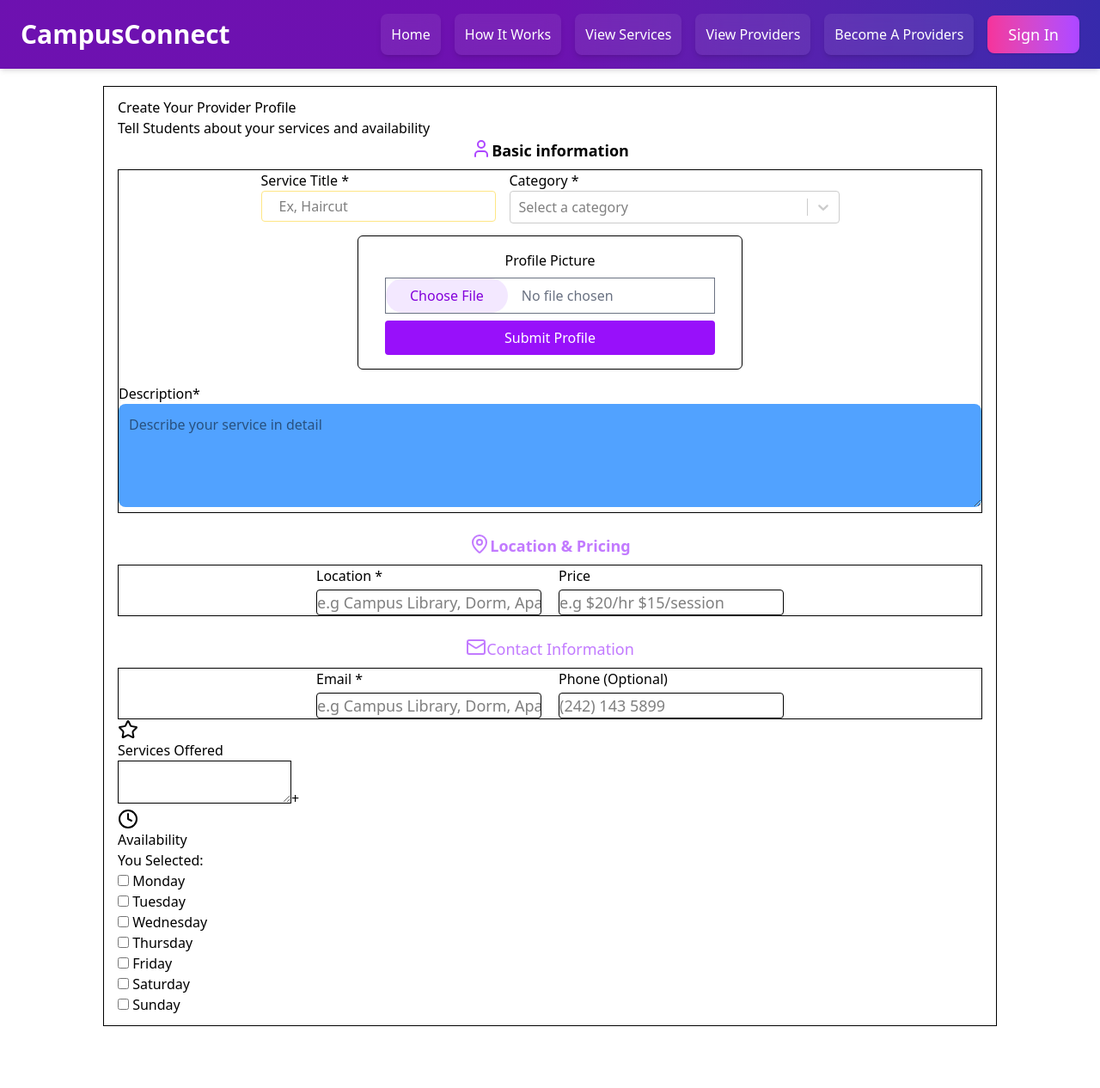
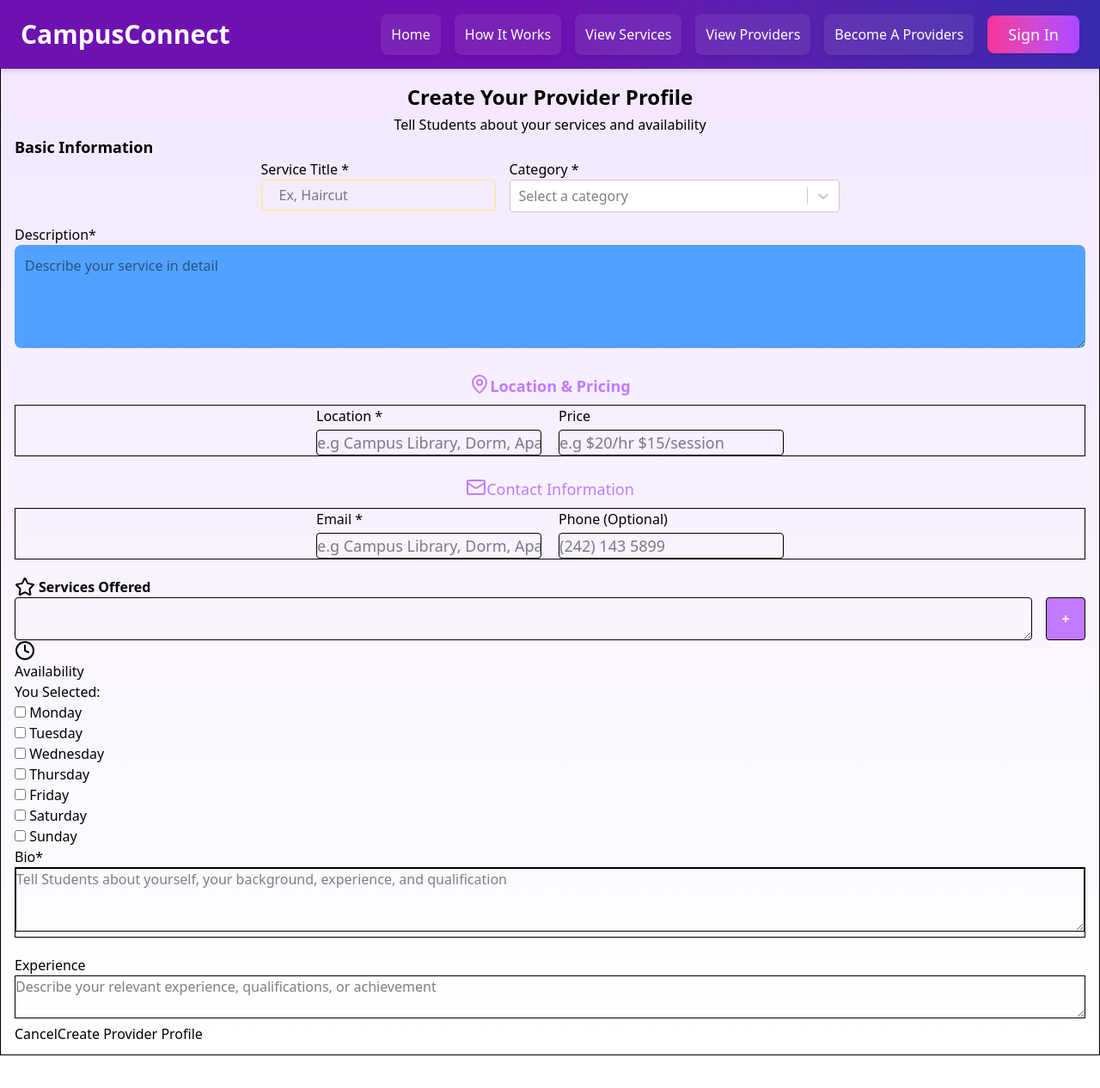
Before and after one commit to Chinomso-Augustine/Chino-Work, a React (Vite) app in the folder Projects/campusconnect/: page /ProvidersForm in a window 1280 px wide. Shown: the top 1266 px of the page at 86% size. After the commit the page ends 1228 px from the top, so only its background shows below. Built offline with nearby package versions, Linux system fonts and the light colour scheme.

Commit message:
Form almost done

```diff
--- a/Projects/campusconnect/src/components/Providers/ProvidersForm.jsx
+++ b/Projects/campusconnect/src/components/Providers/ProvidersForm.jsx
@@ -20,92 +20,129 @@ const days = [
     { id: 5, value: "Friday" },
     { id: 6, value: "Saturday" },
     { id: 7, value: "Sunday" },
+]
 
-]
 const ProvidersForm = () => {
 
-    const userOptions = category.map(list => ({
-        value: list,
-        label: list
-    }));
-    {/**For storing checked itmes  */ }
-    const [checklist, setCheckList] = useState([]);
+    const userOptions = category.map(list => ({ value: list, label: list }));
 
+    {/**Form state  to track state of inputs*/}
+    const [formData, setFormData] = useState({
+        serviceTitle: "",
+        category: "",
+        description: "",
+        location: "",
+        price: "",
+        email: "",
+        phone: "",
+        bio: "",
+        experience: "",
+
+    })
+
+    const [checklist, setCheckList] = useState([]); //monitoring user availability
+    const [text, setText] = useState(""); //capture service offered from input textarea
+    const [offers, setOffers] = useState([]) //for storing offers
+
+    {/**Input handler to update inputs in formData dynamically*/}
+    const handleInputChange = (e) =>{
+        const {name, value} = e.target;
+        setFormData({...formData, [name]: value }) //updates key in formData
+    }
+
+    {/**Returning object for category instead of input */}
+    const handleCategoryChange = (selectedOption)=> {
+        setFormData({...formData, category:selectedOption.value});
+    };
+
+    {/** Handles checking and unchecking availability */ }
     const handleSelect = (event) => {
-        const value = event.target.value;
-        const isChecked = event.target.checked;
-
+        const value = event.target.value; //capture typed value
+        const isChecked = event.target.checked; //Used for monitoring check
         if (isChecked) {
-            {/**Add check item into checklist */ }
+            /**Add check item into checklist */
             setCheckList([...checklist, value]);
         }
         else {
             //remove unchecked item from the list
-            const filterList = checklist.filter((daysSelected) => daysSelected !== value)
-            setCheckList(filterList);
+            setCheckList(checklist.filter((daysSelected) => daysSelected !== value));
         }
     }
 
+    {/**Handling add service  */ }
+    const handleService = (e) => {
+        e.preventDefault();
+        //If text is not empty, add the texts to offers and clear textarea
+        if (text.trim() !== "") {
+            setOffers([...offers, text]) //add to offers
+            setText(""); //clear text area
+        }
+    }
+
+    {/**Form submission */}
+const handleSubmit = (e)=>{
+    e.preventDefault();
+    console.log(({...formData, offers, availability: checklist}));
+}
+    return (
+        <div className="bg-gradient-to-b from-purple-100 to-white py-3 px-4 mt-18 border w-full">
 
 
-    return (
-        <div className="py-3 px-4 m-30 mt-25 border">
+            <form className="gap-10 justify-center" onSubmit={handleSubmit}>
+                <HeaderInfo />
+                <BasicInfo userOptions={userOptions} />
+                <LocationPricing />
+                <ContactInfo />
+                <ServiceOffered text={text} setText={setText} offers={offers} handleService={handleService} />
+                <Availability days={days} checklist={checklist} handleSelect={handleSelect} />
+                <AboutYou />
+                <CreateAccountBtn />
+            </form>
+        </div>
+    )
+}
+
+export default ProvidersForm;
+
+
+const HeaderInfo = () => (
     <div>
-                <h1> Create Your Provider Profile</h1>
-                <p> Tell Students about your services and availability</p>
+         <h2 className="text-lg  md:text-2xl text-center font-bold mt-3"> Create Your Provider Profile </h2>
+        <p className='text-center mt-1'> Tell Students about your services and availability</p>
+
     </div>
+)
 
-            {/**form info */}
+{/**Basic Info function  */ }
+const BasicInfo = ({ userOptions }) => (
     <div>
-                <div className="flex justify-center mb-2">
-                    <User className="text-purple-500 " />
-                    <h2 className='text-lg font-semibold'> Basic information </h2>
+        <h2 className="text-lg font-semibold">Basic Information</h2>
+        <div className="flex gap-4 justify-center">
+            <div>
+                <p>Service Title *</p>
+                <input
+                    name="serviceTitle"
+
+                    placeholder="Ex, Haircut"
+                    className="bg-grey-300 border rounded border-amber-200 h-9 px-5 w-full text-black mb-4"
+                />
             </div>
-
-                <form className="gap-10 justify-center">
-
-                    {/*Basic Info */}
-
-                    <div className='border'>
-                        <div className='flex gap-4 justify-center'>
             <div>
-                                <p>Service Title *  </p>
-                                <input name="serviceTitle"
-                                    placeholder="Ex, Haircut"
-                                    className="bg-grey-300 border rounded border-amber-200 h-9 px-5 w-full text-black mb-4" />
-                            </div>
-
-                            <div>
-                                <h2> Category * </h2>
-                                <Select options={userOptions}
-                                    placeholder="Select a category"
-                                    required
-                                    className='min-w-sm' />
-                            </div>
-                        </div>
-
-                        <div className="mb-4 flex flex-col items-center justify-center border p-4 rounded-md w-full max-w-md mx-auto">
-                            <label className="mb-2 font-medium text-center ">Profile Picture</label>
-                            <input type="file"
-                                className=" w-sm text-md border text-gray-500 file:mr-4 file:py-2 file:px-7 file:rounded-full file:border-0 file:bg-purple-100 file:text-purple-700 hover:file:bg-purple-200" />
-                            <button
-                                type='submit'
-                                className='w-sm mt-2 bg-purple-600 text-white px-3 py-2 rounded hover:bg-purple-700 cursor-pointer'>Submit Profile
-                            </button>
-                        </div>
-
-                        <div>
-                            <p> Description*</p>
-                            <textarea
-                                rows={4}
-                                required
-                                placeholder='Describe your service in detail '
-                                className='bg-blue-400 p-3 rounded-lg w-full md:flex-1'></textarea>
+                <h2>Category *</h2>
+                <Select options={userOptions} placeholder="Select a category" required className="min-w-sm" />
             </div>
 
         </div>
+        <div className='w-full rounded-2xl'>
+            <p>Description*</p>
+            <textarea rows={4} required placeholder="Describe your service in detail" className="bg-blue-400 p-3 rounded-lg w-full" />
+        </div>
+    </div>
+);
 
-                    {/**Location and pricing */}
+{/**Location and pricing  */ }
+const LocationPricing = () => (
+    <div>
         <div className='flex mt-6 mb-2 text-lg text-purple-400 justify-center'>
             <MapPin />
             <h2 className='font-semibold '> Location & Pricing</h2>
@@ -123,8 +160,12 @@ const ProvidersForm = () => {
 
             </div>
         </div>
+    </div>
+)
 
-                    {/**Contact */}
+{/**Contact Info */ }
+const ContactInfo = () => (
+    <div>
         <div className='flex mt-6 mb-2 text-lg text-purple-400 justify-center'>
             <Mail />
             <h2> Contact Information</h2>
@@ -144,14 +185,41 @@ const ProvidersForm = () => {
                 </div>
             </div>
         </div>
+    </div>
+)
 
+{/**Service Offered */ }
+const ServiceOffered = ({ text, setText, offers, handleService }) => (
     <div>
+        <div className='flex mt-5 gap-1'>
             <Star />
-                        <p>Services Offered</p>
-                        <textarea rows={2} className='border'></textarea>
-                        <button className=''>+</button>
+            <p className='font-semibold '>Services Offered</p>
         </div>
+        <div className='flex gap-4'>
+            <textarea
+                rows={2}
+                className='border w-full rounded-sm'
+                value={text}
+                onChange={(e) => setText(e.target.value)}
+            />
 
+            <button
+                type='button'
+                className='w-12 border rounded-sm bg-purple-400 cursor-pointer'
+                onClick={handleService}
+            >
+                <p className='font-semibold text-white'> +</p>
+            </button>
+        </div>
+        {/**Displaying text */}
+        {offers.map((service, index) => (
+            <p> {service}</p>
+        ))}
+    </div>
+)
+
+{/**Availability */ }
+const Availability = ({ days, checklist, handleSelect }) => (
     <div>
         <Clock />
         <p>Availability</p>
@@ -179,12 +247,36 @@ const ProvidersForm = () => {
             </div>
         ))}
     </div>
-                </form>
-            </div >
+)
 
-        </div >
+{/**About you function */ }
+const AboutYou = () => (
+    <div>
+        <p>Bio* </p>
+        <div className='border' >
+            <textarea
+                rows={3}
+                placeholder="Tell Students about yourself, your background, experience, and qualification"
+                className='border w-full'
+            />
+        </div>
 
+        <div className='mt-5'>
+            <p> Experience</p>
+            <textarea
+                rows={2}
+                className='border w-full'
+                placeholder='Describe your relevant experience, qualifications, or achievement'
+            />
+
+        </div>
+    </div>
 )
-}
 
-export default ProvidersForm;
+{/**Create account btn */ }
+const CreateAccountBtn = () => (
+    <div>
+        <button> Cancel </button>
+        <button> Create Provider Profile</button>
+    </div>
+)
```
Lines whose indentation alone changed are shown as unchanged.
